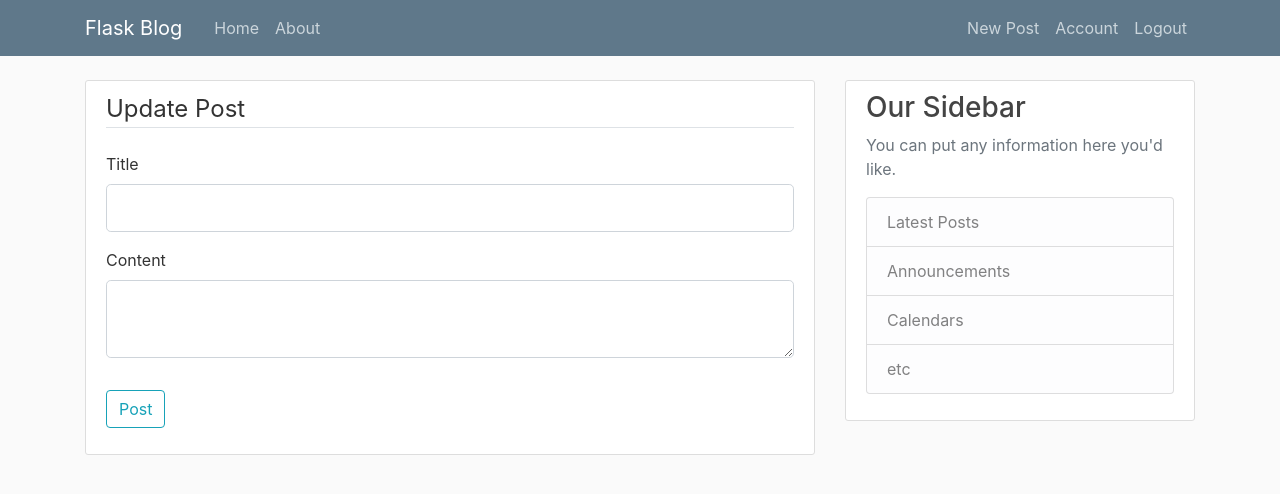
After one commit to manugarcia101/Python, a Flask app: page /post/new in a window 1280 px wide. The commit adds this page. Shown: the top 494 px of the page. Run offline with Flask 2, Linux system fonts and the light colour scheme; a user stored in the database is signed in; some libraries are stand-ins or nearby versions.

Commit message:
Creating, Updating, Deleting

```diff
--- a/Flask_app/app/forms.py
+++ b/Flask_app/app/forms.py
@@ -1,7 +1,7 @@
 from flask_wtf import FlaskForm
 from flask_wtf.file import FileField, FileAllowed
 from flask_login import current_user
-from wtforms import StringField, PasswordField, SubmitField, BooleanField
+from wtforms import StringField, PasswordField, SubmitField, BooleanField, TextAreaField
 from wtforms.validators import DataRequired, Length, Email, EqualTo, ValidationError
 from app.models import User
 
@@ -59,3 +59,8 @@ class UpdateAccountForm(FlaskForm):
             if user:
                 raise ValidationError(
                     'That email is taken. Please choose a different one.')
+
+class PostForm(FlaskForm):
+    title = StringField('Title', validators=[DataRequired()])
+    content = TextAreaField('Content', validators=[DataRequired()])
+    submit = SubmitField('Post')
--- a/Flask_app/app/routes.py
+++ b/Flask_app/app/routes.py
@@ -1,13 +1,13 @@
 import os
 import secrets
 from PIL import Image
-from flask import render_template, url_for, flash, redirect, request
+from flask import render_template, url_for, flash, redirect, request, abort
 from app import app, db, bcrypt
-from app.forms import RegistrationForm, LoginForm, UpdateAccountForm
+from app.forms import RegistrationForm, LoginForm, UpdateAccountForm, PostForm
 from app.models import User, Post
 from flask_login import login_user, current_user, logout_user, login_required
 
-
+'''
 posts = [
     {
         'author': 'Manu Garcia',
@@ -22,10 +22,12 @@ posts = [
         'date_posted': 'June 05, 2018'
     }
 ]
+'''
 
 @app.route("/")
 @app.route("/home")
 def home():
+    posts = Post.query.all()
     return render_template('home.html', posts=posts)
 
 
@@ -111,3 +113,54 @@ def account():
         'static', filename='images/' + current_user.image_file)
     return render_template('account.html', title='Account',
                            image_file=image_file, form=form)
+
+@app.route("/post/new", methods=['GET','POST'])
+@login_required
+def new_post():
+    form = PostForm()
+    if form.validate_on_submit():
+        post = Post(title=form.title.data, content=form.content.data, author=current_user)
+        db.session.add(post)
+        db.session.commit()
+        flash('Post created', 'success')
+        return redirect(url_for('home'))
+    return render_template('create_post.html', title='New Post',
+                            form=form, legend='Update Post')
+
+
+@app.route("/post/<int:post_id>")
+def post(post_id):
+    post = Post.query.get_or_404(post_id)
+    return render_template('post.html', title=post.title, post=post)
+
+
+@app.route("/post/<int:post_id>/update", methods=['GET', 'POST'])
+@login_required
+def update_post(post_id):
+    post = Post.query.get_or_404(post_id)
+    if post.author != current_user:
+        abort(403)
+    form = PostForm()
+    if form.validate_on_submit():
+        post.title = form.title.data
+        post.content = form.content.data
+        db.session.commit()
+        flash('Your post has been updated!', 'success')
+        return redirect(url_for('post', post_id=post.id))
+    elif request.method == 'GET':
+        form.title.data = post.title
+        form.content.data = post.content
+    return render_template('create_post.html', title='Update Post',
+                           form=form, legend='Update Post')
+
+
+@app.route("/post/<int:post_id>/delete", methods=['POST'])
+@login_required
+def delete_post(post_id):
+    post = Post.query.get_or_404(post_id)
+    if post.author != current_user:
+        abort(403)
+    db.session.delete(post)
+    db.session.commit()
+    flash('Your post has been deleted!', 'success')
+    return redirect(url_for('home'))
--- /dev/null
+++ b/Flask_app/app/templates/create_post.html
@@ -0,0 +1,29 @@
+{% extends "layout.html" %} {% block content %}
+<div class="content-section">
+    <form method="POST" action="">
+        {{ form.hidden_tag() }}
+        <fieldset class="form-group">
+            <legend class="border-bottom mb-4">{{ legend }}</legend>
+            <div class="form-group">
+                {{ form.title.label(class="form-control-label") }} {% if form.title.errors %} {{ form.title(class="form-control form-control-lg is-invalid") }}
+                <div class="invalid-feedback">
+                    {% for error in form.title.errors %}
+                    <span>{{ error }}</span> {% endfor %}
+                </div>
+                {% else %} {{ form.title(class="form-control form-control-lg") }} {% endif %}
+            </div>
+            <div class="form-group">
+                {{ form.content.label(class="form-control-label") }} {% if form.content.errors %} {{ form.content(class="form-control form-control-lg is-invalid") }}
+                <div class="invalid-feedback">
+                    {% for error in form.content.errors %}
+                    <span>{{ error }}</span> {% endfor %}
+                </div>
+                {% else %} {{ form.content(class="form-control form-control-lg") }} {% endif %}
+            </div>
+        </fieldset>
+        <div class="form-group">
+            {{ form.submit(class="btn btn-outline-info") }}
+        </div>
+    </form>
+</div>
+{% endblock content %}
--- a/Flask_app/app/templates/layout.html
+++ b/Flask_app/app/templates/layout.html
@@ -32,6 +32,7 @@
                     <!-- Navbar Right Side -->
                     <div class="navbar-nav">
                         {% if current_user.is_authenticated %}
+                        <a class="nav-item nav-link" href="{{ url_for('new_post') }}">New Post</a>
                         <a class="nav-item nav-link" href="{{ url_for('account') }}">Account</a>
                         <a class="nav-item nav-link" href="{{ url_for('logout') }}">Logout</a> {% else %}
                         <a class="nav-item nav-link" href="{{ url_for('login') }}">Login</a>
```
Also changed, not shown: Flask_app/app/templates/home.html (+4 -3 lines), Flask_app/app/templates/post.html (added, +39 -0 lines), Flask_app/app/site.db.
